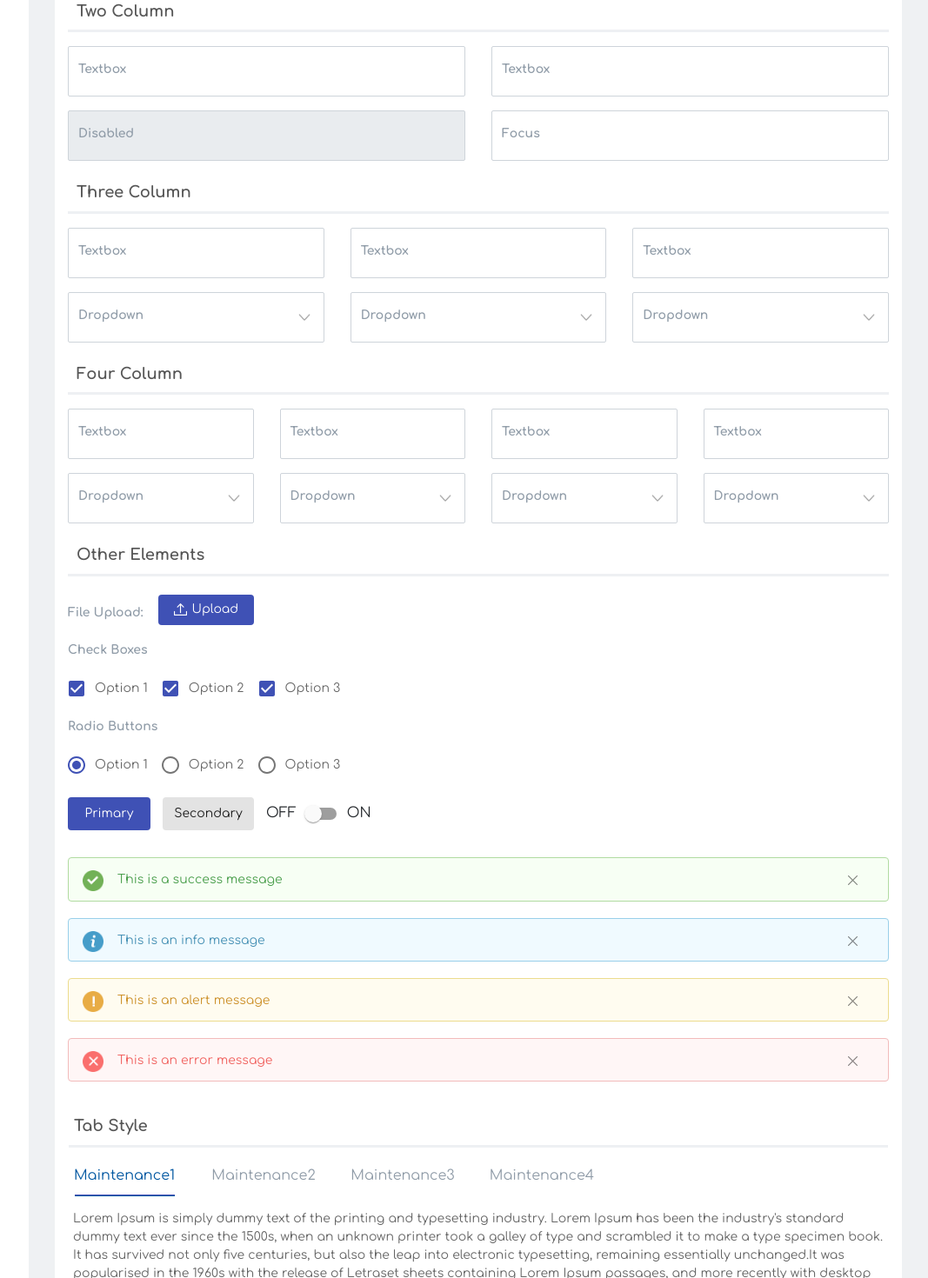
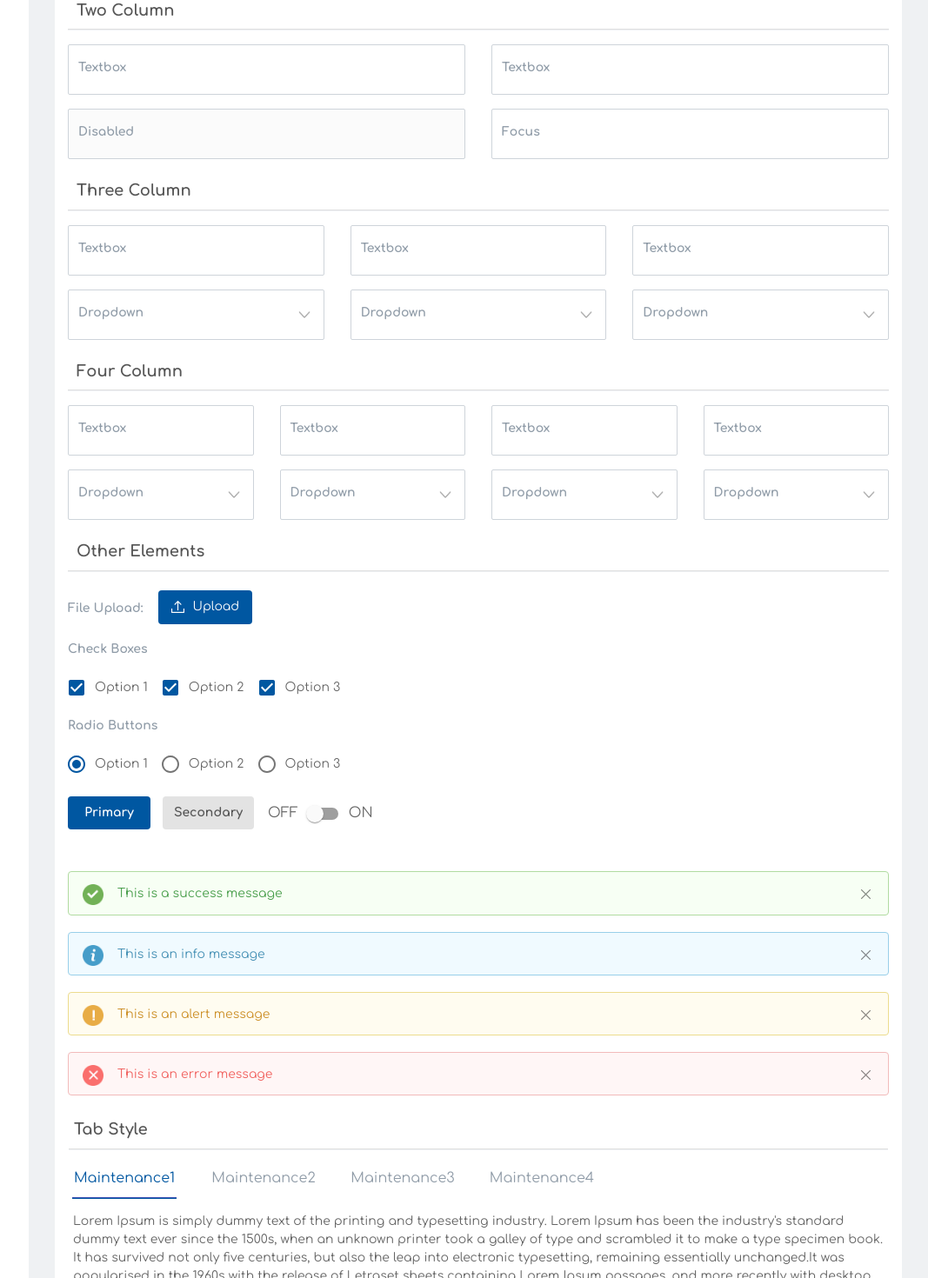
Before and after one commit to Hardi-Shah/React-New-Theme, a React (Create React App) app: page /innerpage in a window 1280 px wide. Shown: the part 1160-2630 px from the top of the page at 87% size, without its empty margins (213-1280 px from the left). Built offline with nearby package versions, Linux system fonts and the light colour scheme.

Commit message:
Updated file

```diff
--- a/src/app/components/Sidebar/index.tsx
+++ b/src/app/components/Sidebar/index.tsx
@@ -26,7 +26,7 @@ const Sidebar = () => {
             <div className="col-10">Dashboard</div>
           </div>
         </Link>
-        <Link to="/innerpage">
+        <Link to="#">
           <div className="row">
             <div className="col-2">
               <img src={AdminIcon} alt="admin" className="sidebar-logo" />
@@ -34,7 +34,7 @@ const Sidebar = () => {
             <div className="col-10">Admin</div>
           </div>
         </Link>
-        <Link to="#">
+        <Link to="/innerpage">
           <div className="row">
             <div className="col-2">
               <img
--- a/src/app/pages/InnerPage/index.tsx
+++ b/src/app/pages/InnerPage/index.tsx
@@ -165,6 +165,7 @@ const InnerPage = () => {
       ></div>
       <Header />
       <Sidebar />
+      {/* Start InnerPage*/}
       <div id="main" className="main-toggle">
         <div className="innerpage-content">
           <Grid container>
@@ -266,7 +267,7 @@ const InnerPage = () => {
                 <div className="analytics-text">
                   <h3>Form Styles</h3>
                 </div>
-                <form>
+
                 <Grid container>
                   <Grid item md={12} className="col-12">
                     <h3 className="one-column-head">One Column</h3>
@@ -295,9 +296,7 @@ const InnerPage = () => {
                     </FormGroup>
                   </Grid>
                 </Grid>
-                </form>
 
-                <form>
                 <Grid container>
                   <Grid item xs={12} className="col-12">
                     <h3 className="two-column-head">Two Column</h3>
@@ -343,9 +342,7 @@ const InnerPage = () => {
                     </FormGroup>
                   </Grid>
                 </Grid>
-                </form>
 
-                <form>
                 <Grid container>
                   <Grid item xs={12} className="col-12">
                     <h3 className="three-column-head">Three Column</h3>
@@ -394,9 +391,7 @@ const InnerPage = () => {
                     </FormGroup>
                   </Grid>
                 </Grid>
-                </form>
 
-                <form>
                 <Grid container>
                   <Grid item xs={12} className="col-12">
                     <h3 className="four-column-head">Four Column</h3>
@@ -459,9 +454,7 @@ const InnerPage = () => {
                     </FormGroup>
                   </Grid>
                 </Grid>
-                </form>
 
-                <form>
                 <Grid container>
                   <Grid item md={12} className="col-md-12">
                     <h3 className="element-head">Other Elements</h3>
@@ -610,8 +603,12 @@ const InnerPage = () => {
                       >
                         Secondary
                       </Button>
-                        <DefaultSwitch leftlabel="OFF" rightlabel="ON" />
                     </div>
+                    <DefaultSwitch
+                      leftlabel="OFF"
+                      rightlabel="ON"
+                      className="switch-default"
+                    />
                   </Grid>
 
                   <Grid item md={12} className="col-md-12">
@@ -742,7 +739,6 @@ const InnerPage = () => {
                     </div>
                   </Grid>
                 </Grid>
-                </form>
 
                 <Grid container>
                   <Grid item xs={12}>
@@ -759,6 +755,7 @@ const InnerPage = () => {
           </Grid>
         </div>
       </div>
+      {/* End InnerPage */}
     </div>
   );
 };
--- a/src/index.css
+++ b/src/index.css
@@ -105,6 +105,7 @@ option:not(:checked) { color: black; }
 .notifications .MuiList-root.MuiMenu-list.MuiList-padding{padding-top: 0;padding-bottom: 0;}
 .notifications .MuiMenu-paper.MuiPopover-paper{width: 357px;top: 75px !important;left: unset !important;right:235px;}
 .user-notification .MuiMenu-paper.MuiPopover-paper{width: 200px;top: 75px !important;left: unset !important;right:18px;}
+.chevron-down-logo{position: relative;top: 4px;left: 4px;}
 .down-arrow{height: 8px;position: absolute;top: 33px;right: 34px;cursor: pointer;}
 .MuiTypography-root{padding: 5px 11px;}
 .notifications .MuiMenu-paper{max-height: 100% !important;overflow-y: hidden;}
@@ -191,6 +192,7 @@ option:not(:checked) { color: black; }
 .pagination-nav li:first-child .MuiPaginationItem-icon {margin: 9px -8px;background-image: url('../src/app/assets/images/prev-icon.png'); background-size: 14px 13px;background-repeat: no-repeat;}
 .pagination-nav li:last-child .MuiPaginationItem-icon {margin: 9px -8px;background-image: url('../src/app/assets/images/next-icon.png'); background-size: 14px 13px;background-repeat: no-repeat;}
 .pagination-nav .MuiPaginationItem-page{font-size: 12px;}
+.pagination-nav .MuiPaginationItem-textPrimary.Mui-selected {background-color: #0057a1;}
 
 /* InnerPage
 --------------------------------------------------------------------------------------------------------*/
@@ -210,7 +212,7 @@ option:not(:checked) { color: black; }
 --------------------------------------------------------------------------------------------------------*/
 .btn:focus{box-shadow: none;}
 .one-column-head{font-size: 18px;padding:21px 0 0 10px;color: #565656;font-weight: bold;}
-.MuiGrid-root .MuiDivider-root{border-bottom: 1px solid #eef0f3;border-width: medium;margin: 3px 0 1rem 0;height: 0;}
+.MuiGrid-root .MuiDivider-root{border-bottom: 1px solid #eef0f3;}
 .MuiDivider-root.divider-one{margin:9px 0 1rem 0;}
 .MuiDivider-root.divider-three,.MuiDivider-root.divider-two,.MuiDivider-root.divider-four{margin:0 0 1rem 0;}
 .MuiDivider-root.divider-element{margin:0 0 31px 0;}
@@ -229,18 +231,18 @@ option:not(:checked) { color: black; }
 .primary-btn{border-radius: 4px;width: 95px;height: 38px;font-size: 14px;margin-right: 14px;background-color: #3F51B5;color: #fff;}
 .file-upload {display: flex;}
 .file-upload .MuiInputBase-input {display: none;}
-.file-upload > label > img {padding-right: 5px;}
+.file-upload > label > img {padding-right: 9px;}
 .upload-white-icon{height: 15px;}
-.file-upload > label{margin: -10px 0 22px 18px;font-size: 14px;cursor: pointer;background-color: #3f51b5;color: #fff;padding: 10px 18px;display: flex;justify-content: center;align-items: center;border-radius: 4px;}
+.file-upload > label{margin: -10px 0 22px 18px;font-size: 14px;cursor: pointer;background-color: #0057a1;color: #fff;padding: 12px 15px;display: flex;justify-content: center;align-items: center;border-radius: 4px;}
 .secondary-btn{border-radius: 4px;width: 95px;color:#212529;height: 38px;font-size: 14px;background-color: #e3e3e3;border-color: #e3e3e3;}
 .secondary-btn:hover{background-color: #b6b6b6;box-shadow: none !important;border-color: #b6b6b6;color:#212529;}
 .btn-secondary:focus {color: #212529;background-color: #b6b6b6;border-color: #b6b6b6;}
 .btn-secondary:not(:disabled):not(.disabled):active {color: #212529;background-color: #b6b6b6;border-color: #b6b6b6;}
 .btn-secondary:not(:disabled):not(.disabled):active:focus {box-shadow: none;}
 .alert{margin: 19px 0;height: 50px;}
-.alert-message{margin: 31px 0;}
+.alert-message{margin: 10px 0;}
 .alert-icon{width: 24px;}
-.alert-close{width: 11px;margin-top: -15px;position: absolute;right: 35px;cursor: pointer;}
+.alert-close{width: 11px;margin-top: -15px;position: absolute;right: 20px;cursor: pointer;}
 .alert-success-text{font-size: 14px;display: flex;margin-top: -29px;margin-left:40px;}
 .btn-success:not(:disabled):not(.disabled):active:focus{box-shadow: none !important;border-color:#4B9F4D;background-color: #4B9F4D;}
 .alert-info-text{font-size: 14px;display: flex;margin-top: -29px;margin-left:40px;}
@@ -264,8 +266,8 @@ option:not(:checked) { color: black; }
 .MuiTableCell-root.btn-completed{padding-top: 4px;border: 1px solid #3f51b5; border-radius: 42px; font-size: 12px; display: inline-block;  height: 25px; color: #3f51b5; font-weight: 600; }
 .stats-table .MuiTable-root .MuiTableCell-root{vertical-align: initial;}
 .checkbox1 .MuiIconButton-root:hover{background-color: #fff;}
-.checkbox1 .MuiCheckbox-colorPrimary.Mui-checked:hover {background-color: #fff;}
-.checkbox1 .MuiRadio-colorPrimary.Mui-checked:hover {background-color: #fff;}
+.checkbox1 .MuiCheckbox-colorPrimary.Mui-checked:hover,.checkbox1 .MuiRadio-colorPrimary.Mui-checked:hover {background-color: #fff;}
+.checkbox1 .MuiCheckbox-colorPrimary.Mui-checked,.checkbox1 .MuiRadio-colorPrimary.Mui-checked{color: #0057a1;}
 .MuiFormLabel-root.checkbox-label{font-size: 14px;font-weight: bold;color: #909ca8;}
 .form-div .form-textarea.MuiFormControl-root .MuiFilledInput-root{height:86px;}
 .checkbox1 .MuiTypography-root{padding: 0;color: #666666;font-size: 14px;}
@@ -282,15 +284,15 @@ option:not(:checked) { color: black; }
 .MuiFormControl-root .MuiSelect-select:focus,.MuiFormControl-root .MuiFilledInput-root.Mui-focused{ background-color: transparent;}
 .MuiTextField-root .MuiFilledInput-underline.Mui-disabled:before {border-bottom-style: none;box-shadow: none;}
 .MuiFormControl-root .MuiFilledInput-root.Mui-disabled:hover {background-color: #e9ecef;}
-.form-div .MuiFormControl-root .MuiFilledInput-root.Mui-disabled {background-color: #e9ecef;}
+.form-div .MuiFormControl-root .MuiFilledInput-root.Mui-disabled {background-color: #fbfbfb;}
 .form-div .MuiFormControl-root .MuiFilledInput-root{background-color: #fff ;border-radius: 2px;border:1px solid #ced4da;}
 .form-div .MuiInputBase-input:focus{box-shadow: inset 0 1px 1px rgba(63, 81, 118, 0.075), 0 0 8px rgba(63, 81, 118,0.3);border:1px solid #0158a1;height: 58px;border-radius: 2px;background-color:transparent;box-sizing: inherit;}
 .form-textarea.MuiFormControl-root .MuiInputBase-input:focus{box-shadow: inset 0 1px 1px rgba(63, 81, 118, 0.075), 0 0 8px rgba(63, 81, 118,0.3);height:47px;border:1px solid #0158a1 ;border-radius: 2px;background-color:transparent;box-sizing: content-box;}
 .MuiFormLabel-root.one-column-label{line-height: inherit;font-size: 14px;font-weight: bold;padding-bottom: 7px;color: #212529;}
 .form-div .MuiFormGroup-root{margin-bottom: 1rem;}
-.MuiButton-contained.primary-btn{margin-right: 14px;text-transform: capitalize;font-size: 14px;}
+.MuiButton-contained.primary-btn{margin-right: 14px;text-transform: capitalize;font-size: 14px;background-color: #0057a1;font-weight: bold;}
 .MuiButton-contained.secondary-btn:hover {background-color: #b6b6b6;border-color: #b6b6b6;color: #212529;}
-.MuiButton-contained.secondary-btn{margin-right: 14px;width: 105px;text-transform: capitalize;font-size: 14px;background-color: #e3e3e3;}
+.MuiButton-contained.secondary-btn{margin-right: 14px;width: 105px;text-transform: capitalize;font-size: 14px;background-color: #e3e3e3;font-weight: bold;color: #545454;}
 .MuiButton-contained.btn-success{background-color: #28a745;border-color: #28a745;color: #fff;text-transform: capitalize;}
 .MuiButton-contained.btn-info{background-color: #17a2b8;border-color: #17a2b8;color: #fff;text-transform: capitalize;}
 .MuiButton-contained.btn-warning{background-color: #ffc107;border-color: #ffc107;color: #fff;text-transform: capitalize;}
@@ -304,9 +306,11 @@ option:not(:checked) { color: black; }
 .MuiTab-root.MuiTab-textColorPrimary.Mui-selected{color: #0057a1;}
 .MuiTypography-body1 .nav-paragraph{margin-left: 10px;}
 .MuiPagination-root .MuiTouchRipple-root{display: none;}
-.PrivateTabIndicator-colorPrimary-9{border-bottom: 1px solid #0057a0 !important;width: 115px !important;height: 2px !important;margin-left: 23px;}
+.MuiTabs-scroller .PrivateTabIndicator-colorPrimary-9{border-bottom: 1px solid #0057a0;width: 120px !important;height: 2px;margin-left: 20px;}
 .MuiTabs-scroller{margin-bottom:10px !important;}
 .primary-switch .MuiSwitch-root .MuiIconButton-root:hover{ background: none; }
+.primary-switch{position: relative;bottom: 37px;left: 230px;}
+.primary-switch span.left-label,.primary-switch span.right-label{color: #666666;}
 .primary-switch .MuiSwitch-root .MuiSwitch-switchBase .MuiTouchRipple-root{ display: none; }
 .primary-switch .MuiSwitch-root.MuiSwitch-colorPrimary.Mui-checked:hover{ background: none; }
 
@@ -379,7 +383,7 @@ option:not(:checked) { color: black; }
 /* InnerPage-Form
 --------------------------------------------------------------------------------------------------------*/
 .main-pagination{ display: block; }
-.records-entry { justify-content: center; padding-bottom: 12px; }
+.records-entry { justify-content: center; padding-bottom: 5px; }
 .MuiPagination-root .MuiPagination-ul { justify-content: center; }
 
 }
@@ -411,10 +415,11 @@ option:not(:checked) { color: black; }
 --------------------------------------------------------------------------------------------------------*/
 .innerpage-content{padding: 15px 0;}
 .tab-content{padding-left: 0px !important;padding-right: 0px !important;}
-.checkbox1 {display: inline-flex;align-items: center;margin-right: 10px;}
-.btn-toggle.btn-lg {margin-left: 10px;margin-top:10px;margin-bottom: 10px;}
+.checkbox1 {display: block;align-items: center;margin-right: 10px;}
+.alert-message{margin: 30px 0;}
+.primary-switch{top: 12px;left: 0;bottom: 0;}
 .MuiTabs-scroller{margin-left: 8px;}
-.PrivateTabIndicator-colorPrimary-9{margin-left: 10px;}
+.MuiTabs-scroller .PrivateTabIndicator-colorPrimary-9{margin-left: 10px;}
 
 }
 
@@ -432,10 +437,13 @@ option:not(:checked) { color: black; }
 
  /* InnerPage-Form
 --------------------------------------------------------------------------------------------------------*/
-.btn-toggle.btn-lg {margin-left: 0px;margin-top:10px;margin-bottom: 0px;}
 .primary-btn{margin-bottom: 0px;}
-.checkbox1{margin-right: 7px;display: block;}
-.alert-close{right: 20px;}
+.alert-close{right: 11px;}
+.alert-success-text{margin-left: 29px;}
+.alert-info-text{margin-left: 29px;}
+.alert-danger-text{margin-left: 29px;}
+.alert-warn-text{margin-left: 29px;}
+.alert-icon{margin-left: -5px;}
 }
 
 @media (max-width:320px) {
@@ -454,8 +462,7 @@ option:not(:checked) { color: black; }
 .alert-info-text{margin-left: 24px;}
 .alert-danger-text{margin-left: 24px;}
 .alert-warn-text{margin-left: 24px;}
-.alert-close{margin-right: -10px;}
-.checkbox1{margin-bottom: 4px;}
+.alert-close{right: 10px;}
 .justify-content-end{margin-right: 0;}
 
 }
```
Lines whose indentation alone changed are shown as unchanged.
